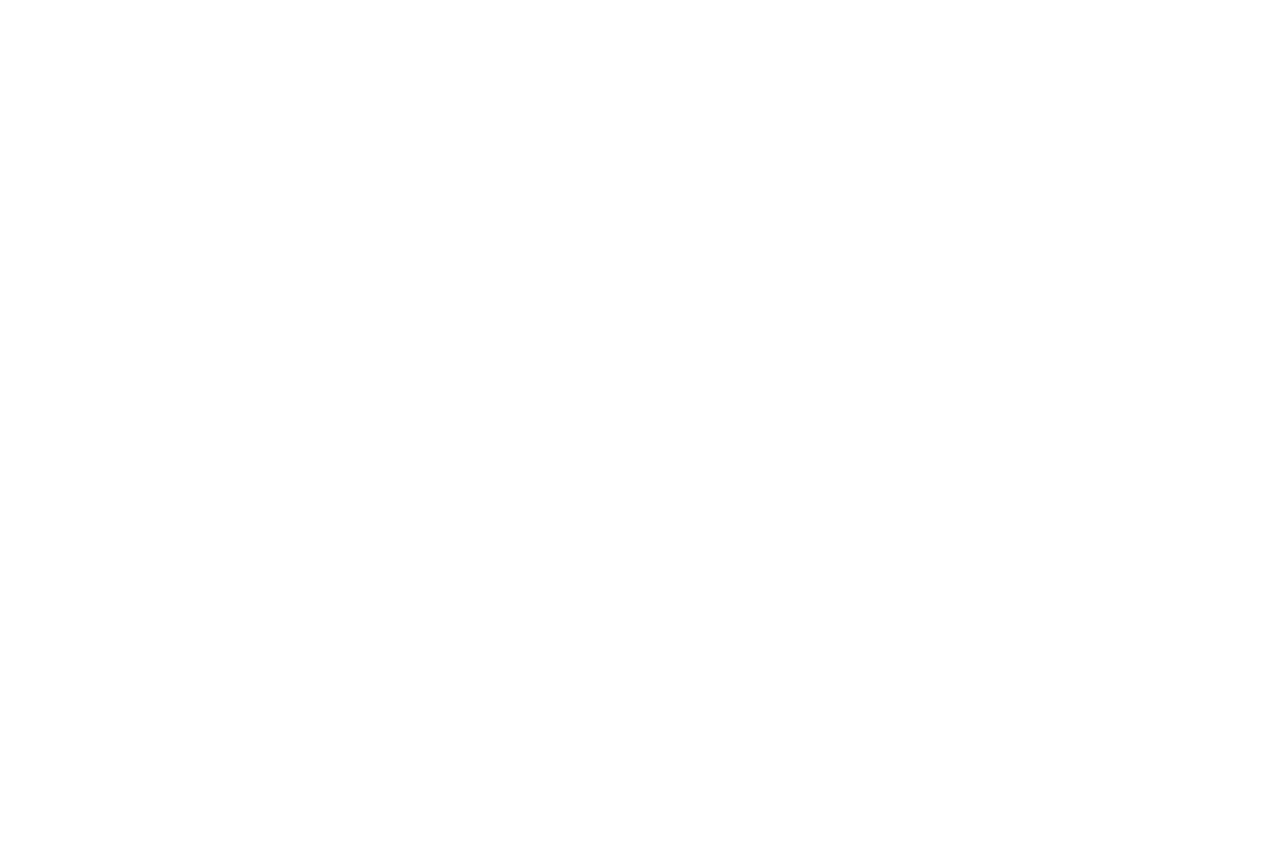
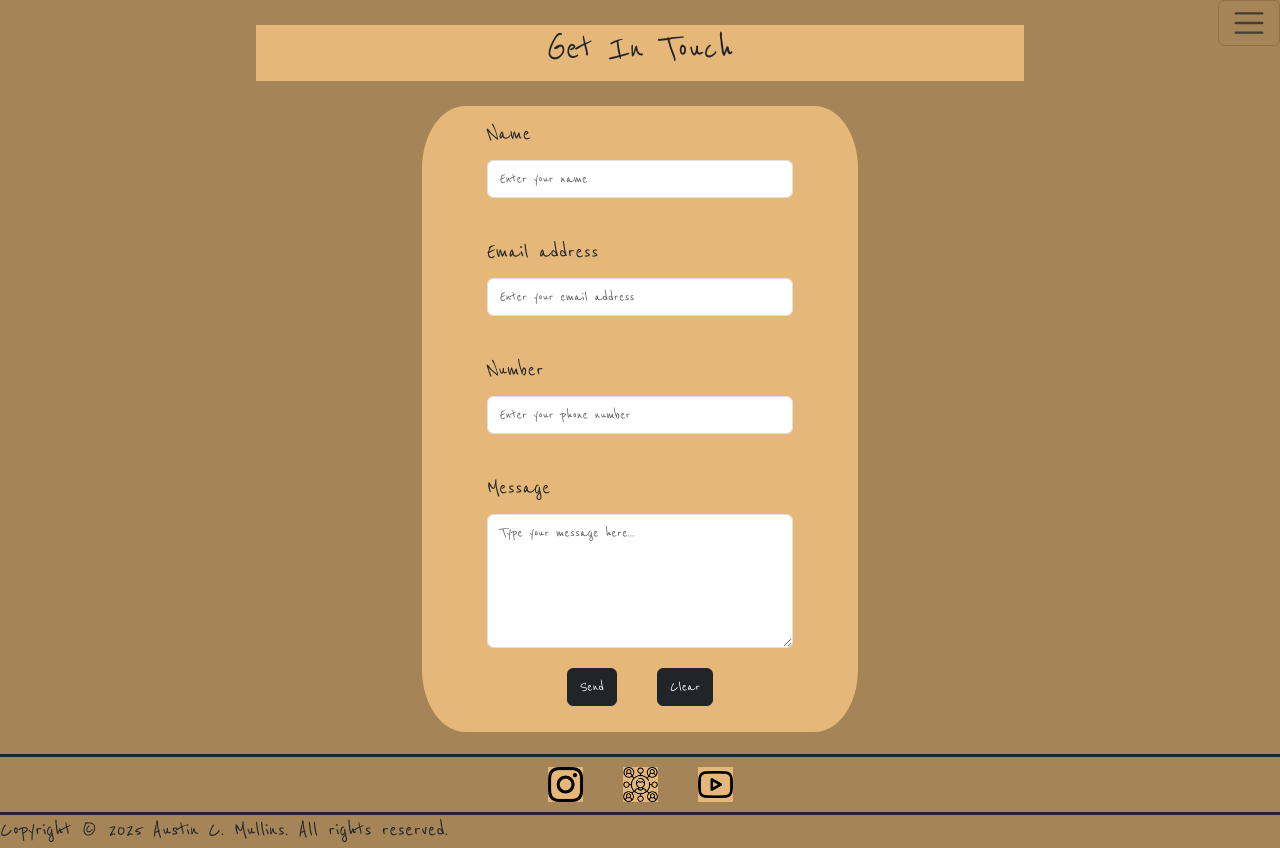
Before and after one commit to Yopander/Project01, a plain HTML site: page contact.html in a window 1280 px wide. Before the commit the page ends 800 px from the top, so only its background shows below. Drawn offline with nearby package versions, Linux system fonts and the light colour scheme.

Commit message:
Working on Contact Page
Added CSS for content page specific items and started filling out the contact.html file.

```diff
--- a/contact.html
+++ b/contact.html
@@ -3,15 +3,147 @@
   <head>
     <meta charset="UTF-8" />
     <meta name="viewport" content="width=device-width, initial-scale=1.0" />
+    <link rel="preconnect" href="https://fonts.googleapis.com" />
+    <link rel="preconnect" href="https://fonts.gstatic.com" crossorigin />
+    <link
+      href="https://fonts.googleapis.com/css2?family=Reenie+Beanie&display=swap"
+      rel="stylesheet"
+    />
     <link
       href="https://cdn.jsdelivr.net/npm/bootstrap@5.3.6/dist/css/bootstrap.min.css"
       rel="stylesheet"
       integrity="sha384-4Q6Gf2aSP4eDXB8Miphtr37CMZZQ5oXLH2yaXMJ2w8e2ZtHTl7GptT4jmndRuHDT"
       crossorigin="anonymous"
     />
+    <link rel="stylesheet" href="./css/styles.css" />
     <title>Contact Page</title>
   </head>
-  <body>
+  <body class="reenie-beanie-regular">
+    <nav class="navbar fixed-top">
+      <div class="navbar">
+        <button
+          class="navbar-toggler"
+          type="button"
+          data-bs-toggle="offcanvas"
+          data-bs-target="#offcanvasNavbar"
+          aria-controls="offcanvasNavbar"
+          aria-label="Toggle navigation"
+        >
+          <span class="navbar-toggler-icon"></span>
+        </button>
+        <div
+          class="offcanvas offcanvas-end"
+          tabindex="-1"
+          id="offcanvasNavbar"
+          aria-labelledby="offcanvasNavbarLabel"
+        >
+          <div class="offcanvas-header">
+            <h5 class="offcanvas-title" id="offcanvasNavbarLabel">
+              <strong>Navigation Menu</strong>
+            </h5>
+            <button
+              type="button"
+              class="btn-close"
+              data-bs-dismiss="offcanvas"
+              aria-label="Close"
+            ></button>
+          </div>
+          <div class="offcanvas-body">
+            <ul class="navbar-nav justify-content-end flex-grow-1 pe-3">
+              <li class="nav-item">
+                <a class="nav-link active" aria-current="page" href="#">Home</a>
+              </li>
+              <li class="nav-item">
+                <a class="nav-link" href="./contact.html">Contact</a>
+              </li>
+              <li class="nav-item">
+                <a class="nav-link" href="./bio.html">Bio</a>
+              </li>
+              <!-- <li class="nav-item">
+                  <a class="nav-link" href="#">Translation</a>
+                </li> (Need to make a translation option.)-->
+            </ul>
+          </div>
+        </div>
+      </div>
+    </nav>
+    <div class="container-name">
+      <h1>Get In Touch</h1>
+    </div>
+    <form action="https://formspree.io/f/xqknqjwb" method="POST">
+      <div class="mb-3">
+        <label for="name" class="form-label">Name</label>
+        <input
+          type="text"
+          class="form-control"
+          id="name"
+          name="name"
+          placeholder="Enter your name"
+          required
+        />
+      </div>
+      <div class="mb-3">
+        <label for="email" class="form-label">Email address</label>
+        <input
+          type="email"
+          class="form-control"
+          id="email"
+          name="email"
+          placeholder="Enter your email address"
+          required="@"
+        />
+      </div>
+      <div class="mb-3">
+        <label for="number" class="form-label">Number</label
+        ><input
+          type="number"
+          class="form-control"
+          id="number"
+          name="number"
+          placeholder="Enter your phone number"
+          required
+        />
+      </div>
+      <div class="mb-3">
+        <label for="message" class="form-label">Message</label>
+        <textarea
+          class="form-control"
+          id="message"
+          name="message"
+          rows="5"
+          placeholder="Type your message here..."
+          required
+        ></textarea>
+        <div class="center">
+          <button class="btn btn-dark" type="submit">Send</button>
+          <button class="btn btn-dark" type="reset">Clear</button>
+        </div>
+      </div>
+    </form>
+    <footer>
+      <img
+        src="./images/ig-logo.jpg"
+        alt="IG Logo"
+        length="35px"
+        height="35px"
+        class="light-background"
+      />
+      <img
+        src="./images/net-logo.jpg"
+        alt="Net Logo"
+        lenght="35px"
+        height="35px"
+        class="light-background"
+      />
+      <img
+        src="./images/yt-logo.jpg"
+        alt="YT Logo"
+        length="35px"
+        height="35px"
+        class="light-background"
+      />
+    </footer>
+    Copyright &copy; 2025 Austin C. Mullins. All rights reserved.
     <script
       src="https://cdn.jsdelivr.net/npm/bootstrap@5.3.6/dist/js/bootstrap.bundle.min.js"
       integrity="sha384-j1CDi7MgGQ12Z7Qab0qlWQ/Qqz24Gc6BM0thvEMVjHnfYGF0rmFCozFSxQBxwHKO"
--- a/css/styles.css
+++ b/css/styles.css
@@ -39,6 +39,31 @@ body {
 
 h1 {
   text-shadow: 10px 10px 500px black;
+}
+
+form {
+  display: flex;
+  flex-direction: column;
+  align-items: center;
+  justify-content: center;
+  margin-left: 33%;
+  margin-right: 33%;
+  background-color: rgb(229, 184, 122);
+  border-radius: 10%;
+  margin-bottom: 25px;
+}
+
+.mb-3 {
+  padding: 10px;
+  inline-size: 75%;
+}
+
+.center {
+  display: flex;
+  justify-content: center;
+  align-items: center;
+  gap: 40px;
+  margin-top: 20px;
 }
 
 .container {
```
